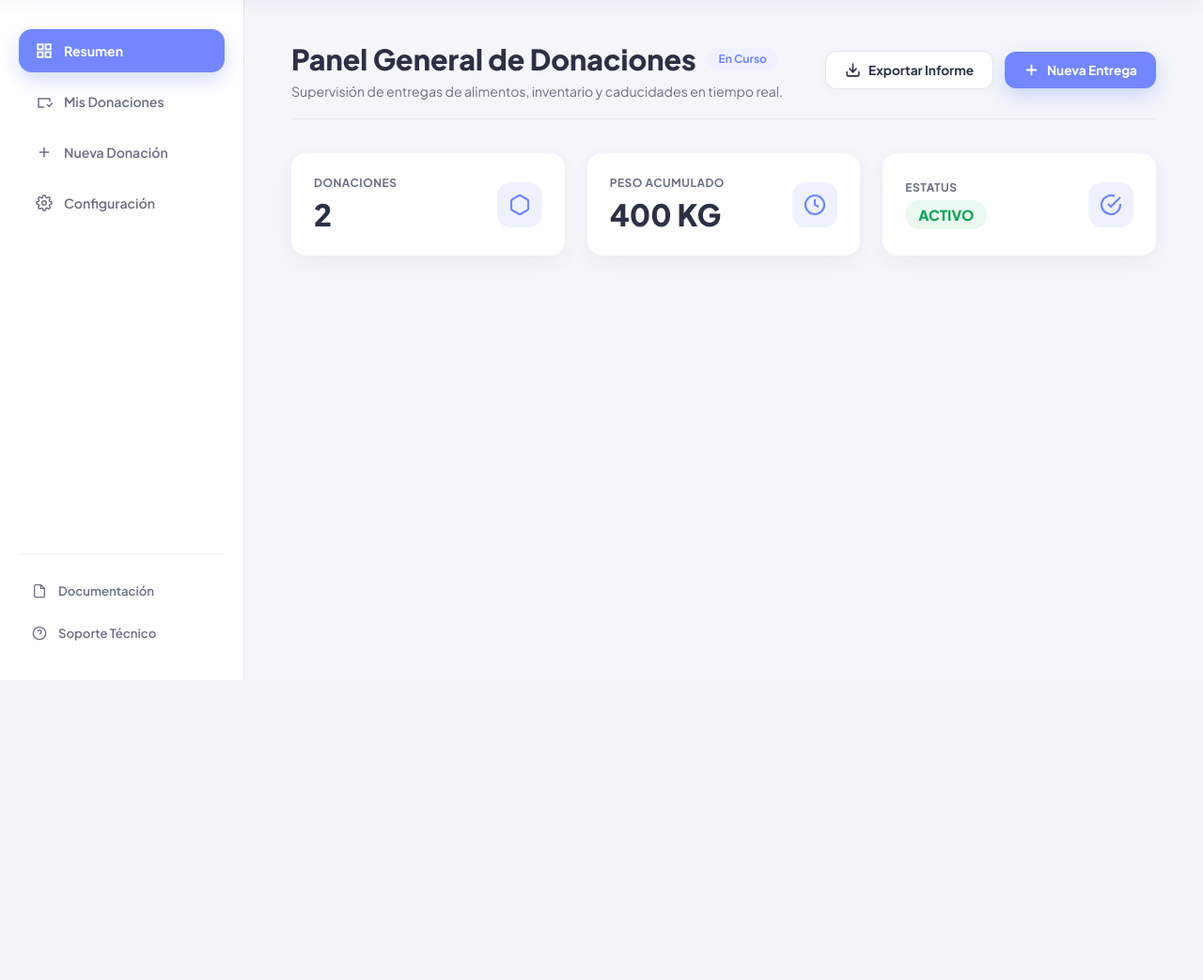
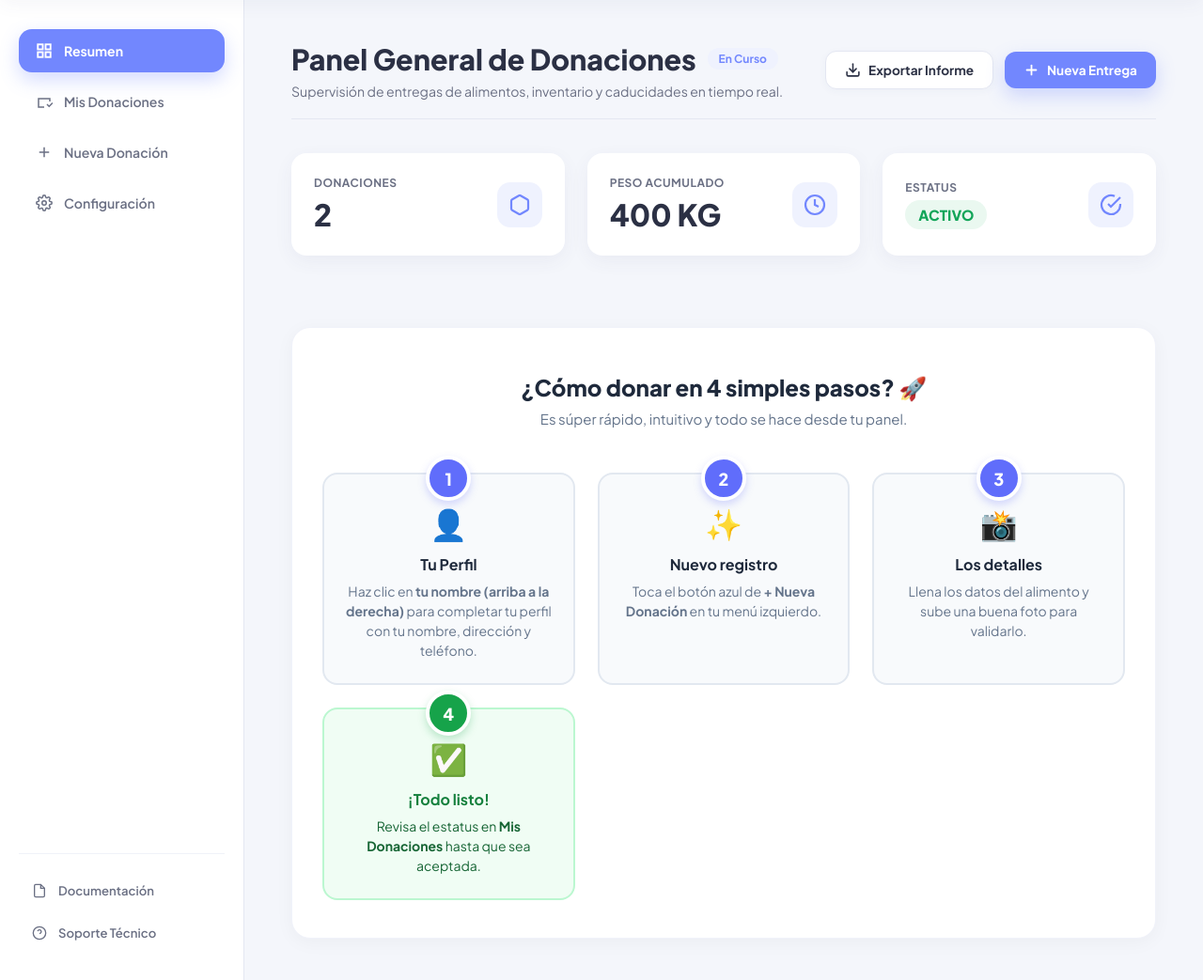
Before and after one commit to Spectrum080/Sistema-de-Gesti-n-de-Recursos-Alimentarios-, a Django app: page /users/dashboardDonante/ in a window 1280 px wide. Shown: the part 76-1119 px from the top of the page at 94% size. Before the commit the page ends 800 px from the top, so only its background shows below. Run offline with Django 5.2, Linux system fonts and the light colour scheme; a user stored in the database is signed in; data comes from the database, SQL or seed files in the repository.

Commit message:
ultimo fix de settings y dashboard donante

```diff
--- a/proyectocomida/settings.py
+++ b/proyectocomida/settings.py
@@ -66,6 +66,7 @@ TEMPLATES = [
                 'django.template.context_processors.request',
                 'django.contrib.auth.context_processors.auth',
                 'django.contrib.messages.context_processors.messages',
+                'alertas.context_processors.notificaciones_globales',
             ],
         },
     },
--- a/users/templates/users/dashboardDonante.html
+++ b/users/templates/users/dashboardDonante.html
@@ -2,11 +2,61 @@
 
 {% block title %}Panel Donante - Hambre Cero{% endblock %}
 
-<!-- =========================================================================
-   CONTENIDO DEL DONANTE HEREDADO DE DASHBOARD.HTML
-    Si deseas hacer cambios exclusivos al contenido del Donante,
-    reemplazen {{ block.super }} por tu código HTML personalizado.
-     ========================================================================= -->
 {% block contenido %}
+    <!-- Tarjetas de resumen heredadas -->
     {{ block.super }}
+
+    <!-- SECCIÓN: CÓMO DONAR (Todo con estilos en línea y simetría perfecta) -->
+    <div style="margin-top: 40px; background: #ffffff; padding: 48px 32px 40px; border-radius: 20px; box-shadow: 0 4px 20px rgba(0, 0, 0, 0.04); font-family: 'Plus Jakarta Sans', system-ui, sans-serif; border: 1px solid #f0f2fa;">
+
+        <!-- Título centrado -->
+        <div style="text-align: center; margin-bottom: 48px;">
+            <h2 style="font-size: 24px; font-weight: 800; color: #1e293b; margin: 0 0 8px;">
+                ¿Cómo donar en 4 simples pasos? 🚀
+            </h2>
+            <p style="color: #64748b; font-size: 15px; margin: 0;">Es súper rápido, intuitivo y todo se hace desde tu panel.</p>
+        </div>
+
+        <!-- Contenedor Grid Simétrico (4 columnas idénticas) -->
+        <div style="display: grid; grid-template-columns: repeat(auto-fit, minmax(220px, 1fr)); gap: 24px; align-items: stretch;">
+
+            <!-- Paso 1 -->
+            <div style="background: #f8fafc; border: 2px solid #e2e8f0; border-radius: 16px; padding: 32px 20px 24px; position: relative; text-align: center; display: flex; flex-direction: column; justify-content: flex-start; align-items: center;">
+                <!-- Número flotante centrado -->
+                <div style="position: absolute; top: -20px; left: 50%; transform: translateX(-50%); width: 40px; height: 40px; background: #606dfb; color: #ffffff; border-radius: 50%; display: flex; align-items: center; justify-content: center; font-size: 18px; font-weight: 800; border: 4px solid #ffffff; box-shadow: 0 4px 8px rgba(96, 109, 251, 0.25);">1</div>
+
+                <div style="font-size: 32px; margin-bottom: 12px;">👤</div>
+                <h3 style="font-size: 16px; font-weight: 700; color: #1e293b; margin: 0 0 8px;">Tu Perfil</h3>
+                <p style="font-size: 14px; color: #64748b; margin: 0; line-height: 1.5;">Haz clic en <strong>tu nombre (arriba a la derecha)</strong> para completar tu perfil con tu nombre, dirección y teléfono.</p>
+            </div>
+
+            <!-- Paso 2 -->
+            <div style="background: #f8fafc; border: 2px solid #e2e8f0; border-radius: 16px; padding: 32px 20px 24px; position: relative; text-align: center; display: flex; flex-direction: column; justify-content: flex-start; align-items: center;">
+                <div style="position: absolute; top: -20px; left: 50%; transform: translateX(-50%); width: 40px; height: 40px; background: #606dfb; color: #ffffff; border-radius: 50%; display: flex; align-items: center; justify-content: center; font-size: 18px; font-weight: 800; border: 4px solid #ffffff; box-shadow: 0 4px 8px rgba(96, 109, 251, 0.25);">2</div>
+
+                <div style="font-size: 32px; margin-bottom: 12px;">✨</div>
+                <h3 style="font-size: 16px; font-weight: 700; color: #1e293b; margin: 0 0 8px;">Nuevo registro</h3>
+                <p style="font-size: 14px; color: #64748b; margin: 0; line-height: 1.5;">Toca el botón azul de <strong>+ Nueva Donación</strong> en tu menú izquierdo.</p>
+            </div>
+
+            <!-- Paso 3 -->
+            <div style="background: #f8fafc; border: 2px solid #e2e8f0; border-radius: 16px; padding: 32px 20px 24px; position: relative; text-align: center; display: flex; flex-direction: column; justify-content: flex-start; align-items: center;">
+                <div style="position: absolute; top: -20px; left: 50%; transform: translateX(-50%); width: 40px; height: 40px; background: #606dfb; color: #ffffff; border-radius: 50%; display: flex; align-items: center; justify-content: center; font-size: 18px; font-weight: 800; border: 4px solid #ffffff; box-shadow: 0 4px 8px rgba(96, 109, 251, 0.25);">3</div>
+
+                <div style="font-size: 32px; margin-bottom: 12px;">📸</div>
+                <h3 style="font-size: 16px; font-weight: 700; color: #1e293b; margin: 0 0 8px;">Los detalles</h3>
+                <p style="font-size: 14px; color: #64748b; margin: 0; line-height: 1.5;">Llena los datos del alimento y sube una buena foto para validarlo.</p>
+            </div>
+
+            <!-- Paso 4 -->
+            <div style="background: #f0fdf4; border: 2px solid #bbf7d0; border-radius: 16px; padding: 32px 20px 24px; position: relative; text-align: center; display: flex; flex-direction: column; justify-content: flex-start; align-items: center;">
+                <div style="position: absolute; top: -20px; left: 50%; transform: translateX(-50%); width: 40px; height: 40px; background: #16a34a; color: #ffffff; border-radius: 50%; display: flex; align-items: center; justify-content: center; font-size: 18px; font-weight: 800; border: 4px solid #ffffff; box-shadow: 0 4px 8px rgba(22, 163, 74, 0.25);">4</div>
+
+                <div style="font-size: 32px; margin-bottom: 12px;">✅</div>
+                <h3 style="font-size: 16px; font-weight: 700; color: #15803d; margin: 0 0 8px;">¡Todo listo!</h3>
+                <p style="font-size: 14px; color: #166534; margin: 0; line-height: 1.5;">Revisa el estatus en <strong>Mis Donaciones</strong> hasta que sea aceptada.</p>
+            </div>
+
+        </div>
+    </div>
 {% endblock %}
```
